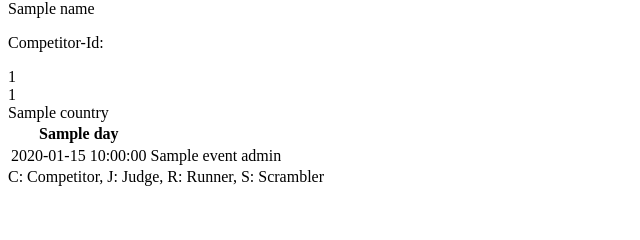
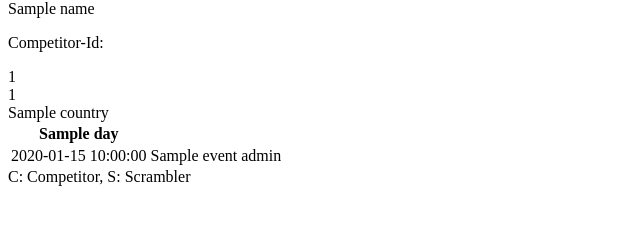
Before and after one commit to Laura-O/wca-badges, a Python web app: template templates/badge.html in a window 1280 px wide. Shown: the part 128-368 px from the top of the page, without its empty margins (0-640 px from the left). Run offline with Jinja, Linux system fonts and the light colour scheme; the template is opened without the code that fills it: most values are stand-ins (such as "Sample title", 1, 10 or a date in 2020).

Commit message:
Fix roles

```diff
--- a/app.py
+++ b/app.py
@@ -56,7 +56,8 @@ def generate_events_dict(schedule):
 
 
 def create_personal_schedule(assignments, events):
-    roles = {'competitor': 'C', 'runner': 'R', 'scrambler': 'S'}
+    roles = {'competitor': 'C', 'staff-runner': 'R',
+             'staff-scrambler': 'S', 'staff-judge': 'J'}
 
     person_schedule = {}
     for a in assignments:
--- a/templates/badge.html
+++ b/templates/badge.html
@@ -24,6 +24,6 @@
             {% endfor %}
             {% endfor %}
         </table>
-        <div class="legend">C: Competitor, J: Judge, R: Runner, S: Scrambler</div>
+        <div class="legend">C: Competitor, S: Scrambler</div>
     </div>
 </div>
```
